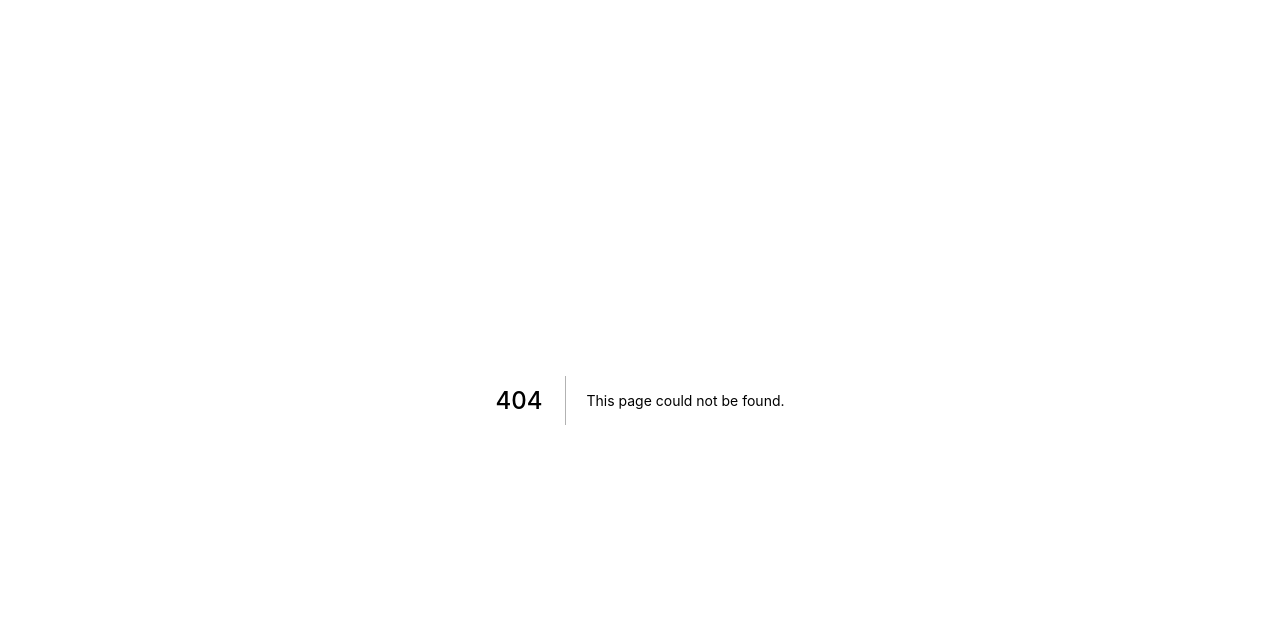
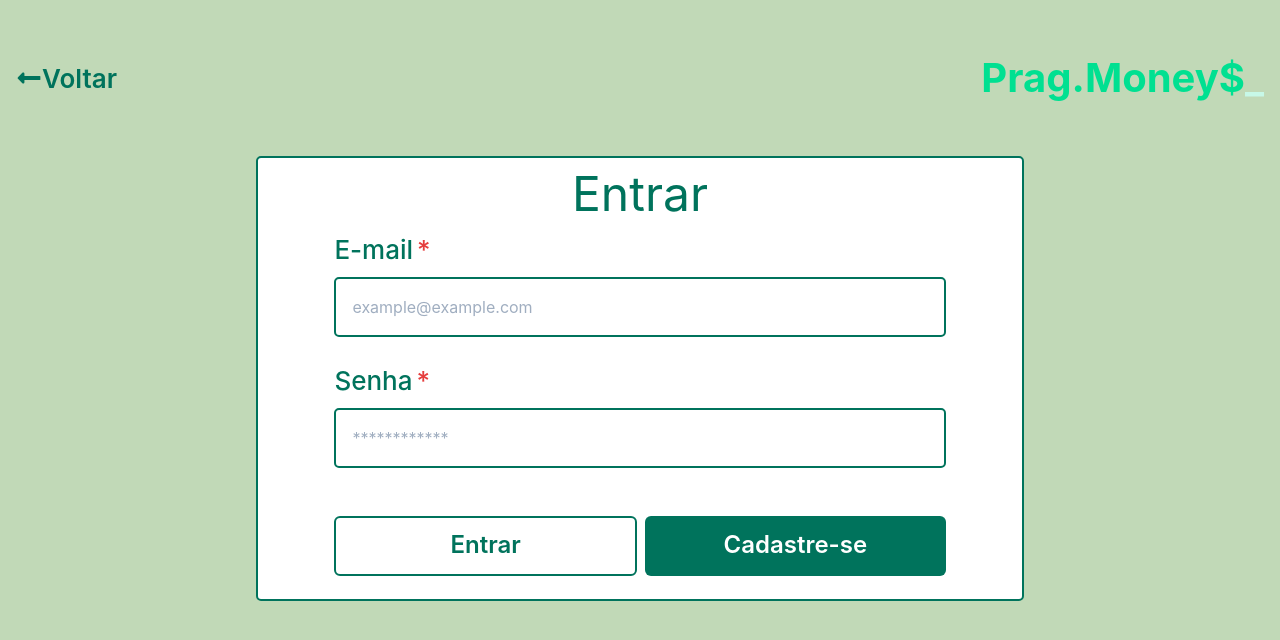
Before and after one commit to GustavoGomesDias/prag.money, a Next.js app: page /login in a window 1280 px wide. Before the commit this address had no page. Shown: the top 640 px of the page. Built offline with nearby package versions, Linux system fonts and the light colour scheme.

Commit message:
feat: add login page

```diff
--- /dev/null
+++ b/pages/components/Login/BasicInput.tsx
@@ -0,0 +1,40 @@
+import React, { HTMLInputTypeAttribute } from 'react';
+import { FormControl, FormLabel, Input } from '@chakra-ui/react';
+
+export interface InputControlProps {
+  id: string
+  label: string
+  placeholder: string
+  onChangehandle: React.SetStateAction<any>
+  type?: HTMLInputTypeAttribute
+}
+
+const BasicInput = ({ id, label, placeholder, onChangehandle, type }: InputControlProps): JSX.Element => {
+  return (
+    <FormControl
+      id={id}
+      isRequired
+      w="100%"
+    >
+      <FormLabel fontSize="26px">{label}</FormLabel>
+      <Input
+        placeholder={placeholder}
+        bg="#fff"
+        borderColor="#00735C"
+        borderWidth="2px"
+        borderRadius="5px"
+        h="60px"
+        w="full"
+        type={type ? type : ''}
+        onChange={((e) => onChangehandle(e.target.value))}
+        _hover={{
+          borderColor: '#00735C',
+          borderWidth: '2px',
+          borderRadius: '5px',
+        }}
+      />
+    </FormControl>
+  );
+}
+
+export default BasicInput;
--- /dev/null
+++ b/pages/components/Login/Form/Form.module.css
@@ -0,0 +1,9 @@
+.form {
+  background: #fff;
+  border: 2px #00735C solid;
+  border-radius: 5px;
+
+  display: flex;
+  flex-direction: column;
+  align-items: center;
+}
--- /dev/null
+++ b/pages/components/Login/Form/Form.tsx
@@ -0,0 +1,21 @@
+import { useMediaQuery } from '@chakra-ui/react';
+import React, { FormEvent } from 'react';
+import classes from './Form.module.css';
+
+export interface FormProps {
+  handleSubmit: (e: FormEvent) => Promise<void>
+  children: React.ReactNode
+}
+
+const Form = ({ handleSubmit, children }: FormProps): JSX.Element => {
+  const [isSmallScreen] = useMediaQuery('(max-width: 768px)');
+  return (
+    <form className={classes.form} style={{
+      width: isSmallScreen ? '90%' : '60%',
+    }}>
+      {children}
+    </form>
+  );
+};
+
+export default Form;
--- /dev/null
+++ b/pages/login.tsx
@@ -0,0 +1,42 @@
+import React, { FormEvent } from 'react';
+import { Button, ButtonGroup, chakra, Flex, Grid } from '@chakra-ui/react';
+import { FaLongArrowAltLeft } from 'react-icons/fa';
+import BasicInput from './components/Login/BasicInput';
+import Form from './components/Login/Form/Form';
+import Logo from './components/Logo/Logo';
+
+FaLongArrowAltLeft
+
+const Login = (): JSX.Element => {
+  return (
+    <Flex
+      flexDir="column"
+      alignItems="center"
+    >
+      <Flex
+        justifyContent="space-between"
+        w="full"
+        px="1em"
+        py="3em"
+      >
+        <Button variant="link" color="#00735C" fontSize="26px"> <FaLongArrowAltLeft />Voltar</Button>
+        <Logo fontSize="40px" />
+      </Flex>
+      <Form handleSubmit={function (e: FormEvent<Element>): Promise<void> {
+        throw new Error('Function not implemented.');
+      }}>
+        <chakra.h1 w="full" textAlign="center" fontSize="48px">Entrar</chakra.h1>
+        <Grid w="80%" templateRows="repeat(3, 1fr)" alignItems="center" gap={6}>
+          <BasicInput id="email" label="E-mail" placeholder="example@example.com" onChangehandle={undefined} />
+          <BasicInput id="password" label="Senha" placeholder="************" type="password" onChangehandle={undefined} />
+          <ButtonGroup>
+            <Button bg="#fff" fontSize="24px" border="2px #00735C solid" w="100%" h="60px">Entrar</Button>
+            <Button bg="#00735C" fontSize="24px" color="#fff" w="100%" h="60px">Cadastre-se</Button>
+          </ButtonGroup>
+        </Grid>
+      </Form>
+    </Flex>
+  );
+};
+
+export default Login;
```
